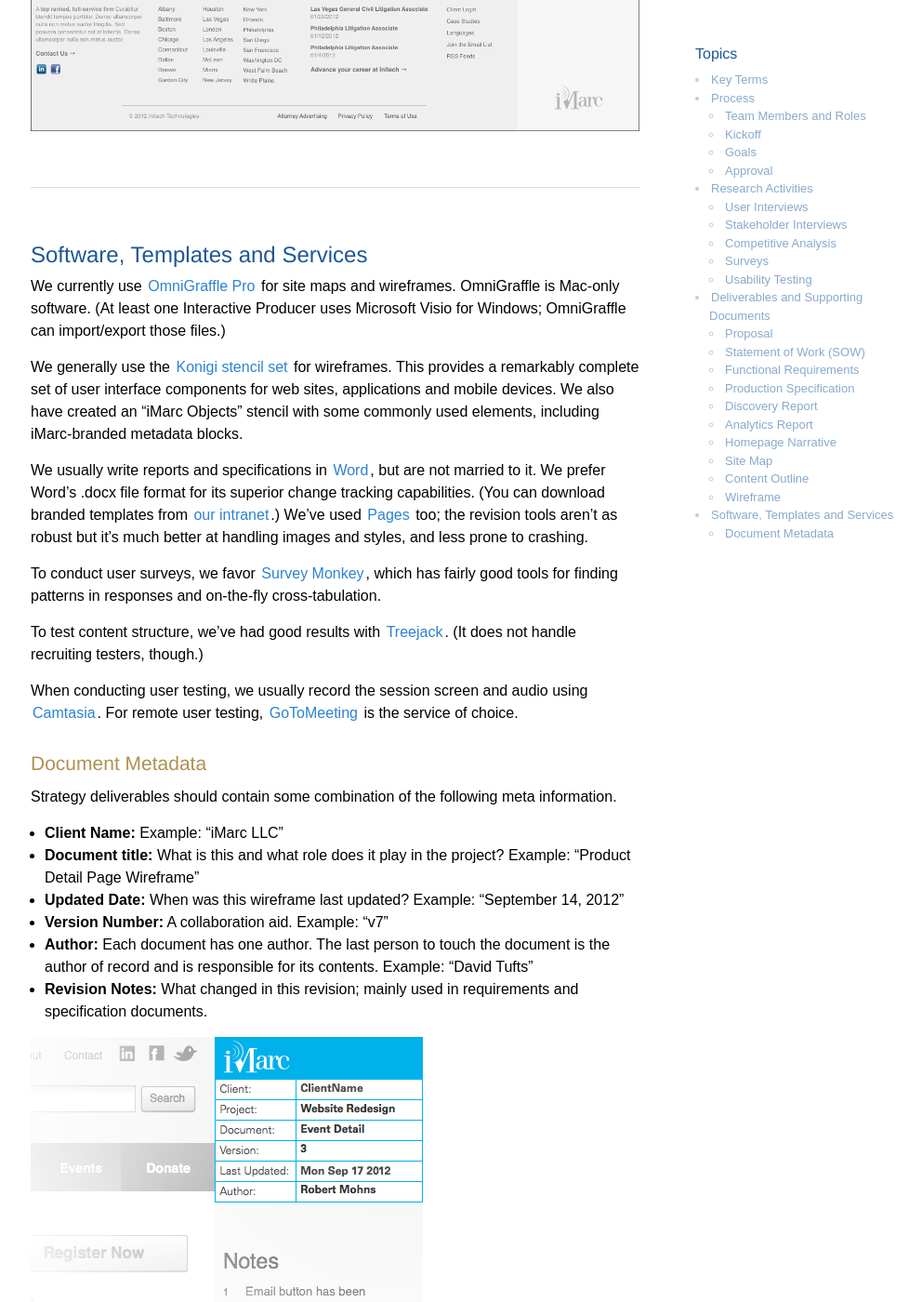
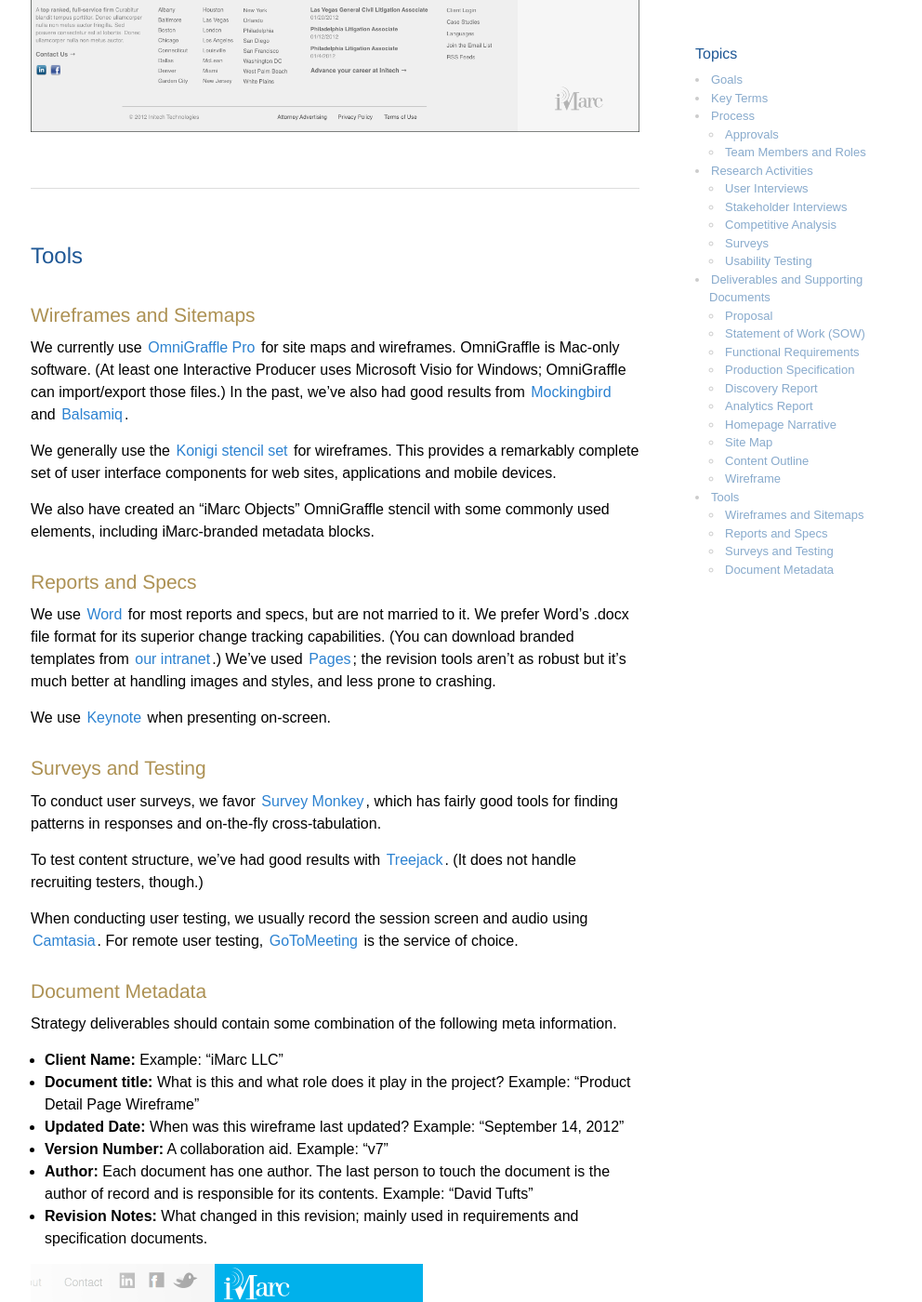
Before and after one commit to imarc/handbook, a Jekyll site: the page built from strategy.markdown, in a window 1280 px wide and 1400 px high, scrolled down 10384 px. Shown: the whole window at 93% size, without its empty margins (137-1129 px from the left). Built offline with Jekyll 4.4.1, drawn with Linux system fonts in a browser that asks for light colours; nearby versions of some CDN libraries; some of the changed text lies outside the part shown.

Commit message:
Final edits to this round of major edits.

```diff
--- a/strategy.markdown
+++ b/strategy.markdown
@@ -13,23 +13,34 @@
 iMarc is a full service web agency located north of Boston. Learn more at http://imarc.net.
 
 
+
+## Goals
+
+The goal of all strategy activity is to produce a blueprint for the application or site that iMarc has contracted to deliver.
+
+Strategy sanity checks recommendations from the proposal with client needs.  Strategy deliverables override recommendations from the proposal where necessary and agreed upon by the client.
+
+When proposals specify time or cost budget for production, strategy deliverables must define a project that can be easily produced within those limitations.
+
+
+
 ## Key Terms
 
 
 Deliverable
-: A document or similar work product you can give to someone.
+: A document or similar *work product* you can give to someone.
 
 Activity or Task
 : Something you *do*. It is not a deliverble.
 
 Scope
-: How many hours are allocated to the project, and any mandatory features. Scope is defined by a [Proposal](#proposal) or a [Statement of Work](#statementofworksow), and should be restated in the Functional Requirements or Production Specification.
+: The number of *hours* are allocated to the project, and mandatory *features*. Scope is defined by a [Proposal](#proposal) or a [Statement of Work](#statementofworksow), and should be restated in the Requirements.
 
 Requirements
-: is defined by a [Functional Requirements](#functionalrequirements) or a [Production Specification](#productionspecification) document.
+: What the end product must do. Defined by a [Functional Requirements](#functionalrequirements) or a [Production Specification](#productionspecification) document.
 
 Implementation
-: is defined by a [Production Specification](#productionspecification).
+: How the end product must work. Defined by a [Production Specification](#productionspecification).
 
 
 
@@ -47,6 +58,17 @@
 1. Explore needed content and tools *(know what you need to pack)*
 1. Write the blueprint *(map and plan your trip)*
 
+
+Strategy begins with an internal handoff meeting between the proposal author and strategy team.
+
+The proposal author is responsible for notifying the client that project leadership is changing hands and the lead strategist is now their primary point of contact.
+
+
+### Approvals
+
+The output of strategy are concrete reference documents. Deliverables are approved both by the client and by the iMarc project producer.
+
+The strategy lead is responsible for notifying the client that project leadership is changing hands and the Interactive Producer is now their primary point of contact.
 
 
 ### Team Members and Roles
@@ -80,33 +102,6 @@
 As we transition to the creative and production phases, the Strategist hands the reins over to the Producer and withdraws to an advisory-only role (i.e., answering questions about spec or scope, reviewing initial creative work, and helping with QA after development).
 
 The Designer, Engineer and UX Engineer(s) stick with the project through production; their roles and responsibilities may change a bit. This ensures that the Engineer and Designer are familiar with the plan and are prepared to execute, and the UX Engineer provides consistency, shepherding the vision architected during the strategy phase and forged in production.
-
-
-
-### Kickoff
-
-Strategy begins with an internal handoff meeting between the proposal author and strategy team.
-
-The proposal author is responsible for notifying the client that project leadership is changing hands and the lead strategist is now their primary point of contact.
-
-
-### Goals
-
-The goal of all strategy activity is to produce a blueprint for the application or site that iMarc has contracted to deliver.
-
-Strategy sanity checks recommendations from the proposal with client needs.  Strategy deliverables override recommendations from the proposal where necessary and agreed upon by the client.
-
-When proposals specify time or cost budget for production, strategy deliverables must define a project that can be easily produced within those limitations.
-
-
-### Approval
-
-The output of strategy are concrete reference documents. Deliverables are approved by the client and by the iMarc producer who will ultimately lead the production phase.
-
-Approved deliverables are handed off to the project’s producer.
-
-The strategy lead is responsible for notifying the client that project leadership is changing hands and the Interactive Producer is now their primary point of contact.
-
 
 
 
@@ -297,13 +292,26 @@
 
 
 
-## Software, Templates and Services
+## Tools
 
-We currently use [OmniGraffle Pro](http://www.omnigroup.com/products/omnigraffle) for site maps and wireframes. OmniGraffle is Mac-only software. (At least one Interactive Producer uses Microsoft Visio for Windows; OmniGraffle can import/export those files.)
 
-We generally use the [Konigi stencil set](http://konigi.com/tools/omnigraffle-wireframe-stencils) for wireframes. This provides a remarkably complete set of user interface components for web sites, applications and mobile devices. We also have created an "iMarc Objects" stencil with some commonly used elements, including iMarc-branded metadata blocks.
+### Wireframes and Sitemaps
 
-We usually write reports and specifications in [Word](http://www.microsoft.com/mac/word), but are not married to it. We prefer Word's .docx file format for its superior change tracking capabilities. (You can download branded templates from [our intranet](http://internal.imarc.net/).) We've used [Pages](http://www.apple.com/iwork/pages/) too; the revision tools aren't as robust but it's much better at handling images and styles, and less prone to crashing.
+We currently use [OmniGraffle Pro](http://www.omnigroup.com/products/omnigraffle) for site maps and wireframes. OmniGraffle is Mac-only software. (At least one Interactive Producer uses Microsoft Visio for Windows; OmniGraffle can import/export those files.) In the past, we've also had good results from [Mockingbird](https://gomockingbird.com) and [Balsamiq](http://www.balsamiq.com).
+
+We generally use the [Konigi stencil set](http://konigi.com/tools/omnigraffle-wireframe-stencils) for wireframes. This provides a remarkably complete set of user interface components for web sites, applications and mobile devices.
+
+We also have created an "iMarc Objects" OmniGraffle stencil with some commonly used elements, including iMarc-branded metadata blocks.
+
+
+### Reports and Specs
+
+We use [Word](http://www.microsoft.com/mac/word) for most reports and specs, but are not married to it. We prefer Word's .docx file format for its superior change tracking capabilities. (You can download branded templates from [our intranet](http://internal.imarc.net/).) We've used [Pages](http://www.apple.com/iwork/pages/); the revision tools aren't as robust but it's much better at handling images and styles, and less prone to crashing.
+
+We use [Keynote](http://www.apple.com/iwork/keynote/) when presenting on-screen.
+
+
+### Surveys and Testing
 
 To conduct user surveys, we favor [Survey Monkey](http://surveymonkey.com), which has fairly good tools for finding patterns in responses and on-the-fly cross-tabulation.
 
```
